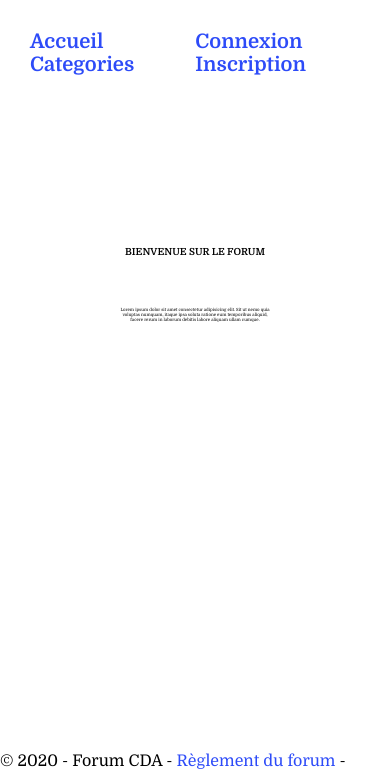
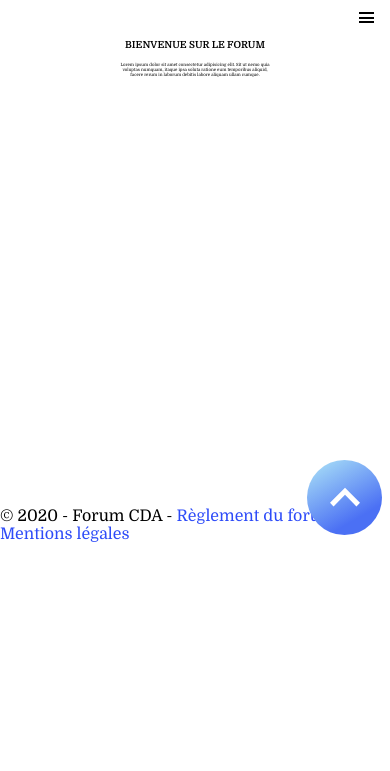
Before and after one commit to Zicka67/forumPlateau, a PHP site: page / in a window 390 px wide. Shown: the top 771 px of the page. Run offline with PHP 8.4, Linux system fonts and the light colour scheme; some libraries are stand-ins or nearby versions.

Commit message:
Ajout de class + css + responsive et menu burger ( terminé a 90% )

```diff
--- a/public/css/style.css
+++ b/public/css/style.css
@@ -34,17 +38,22 @@ header nav {
     font-size: 20px;
 }
 
-#nav-left{
-    margin: 30px 0 50px 30px;
+.nav-left ul {
+   margin-top: 2vw;
+   margin-left: 2vw;
 }
 
-#nav-left a{
-    margin-right: 15px;
-    font-weight: bold;
+.nav-left a{
+    /* margin-right: 15px;
+    font-weight: bold; */
 }
 
-#nav-right{
-    margin: 30px 50px 0 30px;
+.nav-right {
+    display: flex;
+    margin-top: 2vw;
+    margin-right: 3vw;
+    /* background-color: bisque; */
+    width: 12vw;
  }
 
 #nav-right a{
@@ -63,11 +72,14 @@ header nav {
 
 .center {
     display: flex;
+    width: 50vw;
+    font-size: 40px;
+    margin: 0 auto 3vw auto;
+    padding-top: 10vw;
+
     justify-content: center;
-    margin-bottom: 50px;
-    margin-top: 120px;
-    font-size: 40px;
 }
+
 
 #forum p{
     margin: 0 auto;
@@ -867,7 +900,7 @@ footer {
     bottom: 2vw;
 }
 
-  button svg {
+.toTop svg {
     fill: white;
     width: 30px;
     height: 30px;
@@ -875,7 +908,7 @@ footer {
     transform: translateX(-50%) translateY(-50%);
 }
 
-  button:before {
+.toTop:before {
     position: absolute;
     transform: translateX(-50%) translateY(45px);
     font-size: 15px;
@@ -906,8 +939,95 @@ footer {
     100% {transform: translateX(-50%) translateY(-50%)}
 }
 
-  button:focus {
+.toTop:focus {
     outline: none;
 }
 
 /* ********************************* BURGER + RESPONSIVE ************************** */
+
+
+.menu-burger {
+    cursor: pointer;
+    display: none;
+    width: 4vw;
+    height: 3vw;
+    position: relative;
+    float: right;
+    margin-right: 4vw;
+    margin-top: 3vw;
+}
+.ligne-burger {
+    background-color: #000;
+    height: 2px;
+    width: 100%;
+    position: absolute;
+    transition: all 0.3s;
+}
+
+.ligne-burger:nth-child(1) {
+    top: 0;
+}
+
+.ligne-burger:nth-child(2) {
+    top: 50%;
+    transform: translateY(-50%);
+}
+
+.ligne-burger:nth-child(3) {
+    bottom: 0;
+}
+
+.menu-navigation {
+    float: right;
+}
+
+.menu-navigation ul {
+    list-style-type: none;
+    padding: 0;
+    display: flex;
+}
+
+.menu-navigation li {
+    padding: 10px;
+}
+
+.menu-navigation a {
+    text-decoration: none;
+    color: #000;
+}
+
+
+@media screen and (max-width: 1050px) {
+    .menu-burger {
+        display: inline-block;
+    }
+
+    .menu-navigation {
+        display: none;
+    }
+
+    .menu-navigation-active {
+        display: block;
+        float: none;
+    }
+
+    .menu-navigation ul {
+        display: block;
+    }
+
+    .menu-navigation li {
+        padding: 10px 0;
+    }
+    .center {
+        padding-left: 8vw;
+    }
+
+    .nav-right {
+        display: flex;
+        flex-direction: column;
+        margin-top: 2vw;
+        margin-right: 3vw;
+        /* background-color: bisque; */
+        width: 12vw;
+     }
+}
--- a/view/forum/editTopic.php
+++ b/view/forum/editTopic.php
@@ -6,7 +6,7 @@ if(isset($_SESSION["user"])){
 
     <h1 class="categoryList">EDIT TOPIC</h1>
 
-        <form method="POST" action="index.php?ctrl=Forum&action=addTopic&id=<?=$category->getId()?>"> <!-- Redirection vers l'id de la catégorie -->
+        <form method="POST" action="index.php?ctrl=Forum&action=addTopic&id=<?= $category->getId() ?>">
                 <div class="containerMain">
                         <div class="topicContainerAdd">
                                 <label for="">
--- a/view/forum/listPostsByIdTopic.php
+++ b/view/forum/listPostsByIdTopic.php
@@ -8,7 +8,7 @@ $countPosts = 0;
 ?>
 
 
-<h1 class="categoryList">La liste des messages dans le <?= $topic->getTitle() ?></h1>
+<h1 class="postList">La liste des messages dans le <?= $topic->getTitle() ?></h1>
 
 <?php
 if (!$posts) { ?>
--- a/view/layout.php
+++ b/view/layout.php
@@ -6,12 +6,13 @@
     <meta http-equiv="X-UA-Compatible" content="ie=edge">
     <script src="https://cdn.tiny.cloud/1/zg3mwraazn1b2ezih16je1tc6z7gwp5yd4pod06ae5uai8pa/tinymce/5/tinymce.min.js" referrerpolicy="origin"></script>
     <link rel="stylesheet" href="https://cdnjs.cloudflare.com/ajax/libs/font-awesome/6.4.0/css/all.min.css" integrity="sha512-iecdLmaskl7CVkqkXNQ/ZH/XLlvWZOJyj7Yy7tcenmpD1ypASozpmT/E0iPtmFIB46ZmdtAc9eNBvH0H/ZpiBw==" crossorigin="anonymous"/>
-    <link rel="stylesheet" href="public\css\style.css">
+    <link rel="stylesheet" href="public/css/style.css">
     <link rel="preconnect" href="https://fonts.googleapis.com">
     <link rel="preconnect" href="https://fonts.gstatic.com" crossorigin>
     <link href="https://fonts.googleapis.com/css2?family=Domine:wght@400;500;600;700&display=swap" rel="stylesheet">
     <!-- <link rel="stylesheet" href="<?= PUBLIC_DIR ?>/css/style.css">-->
     <title>FORUM</title>
+    <script src="public/script/script.js"></script>
 </head>
 <body>
     <div id="wrapper">
@@ -21,42 +22,43 @@
             <h3 class="message" style="color: red"><?= App\Session::getFlash("error") ?></h3>
             <h3 class="message" style="color: green"><?= App\Session::getFlash("success") ?></h3>
             <header>
-                <nav>
-                    <div id="nav-left">
-                        <a href="index.php">Accueil</a>
-                        <a href="index.php?ctrl=Forum&action=listCategories">Categories</a>
-                        <?php
+            <div class="menu-burger">
+                <div class="ligne-burger"></div>
+                <div class="ligne-burger"></div>
+                <div class="ligne-burger"></div>
+            </div>
 
-                        if(App\Session::isAdmin()){
-                         ?>
-                           <!-- <a href="index.php?ctrl=Forum&action=addTopic">Edit un topic</a> -->
-                           <a href="index.php?ctrl=Forum&action=addCategory">Ajouter une categorie</a>
-                           <a href="index.php?ctrl=Security&action=listUsers">Liste des utilisateurs</a>
-                          <?php
-                        }
-                        ?>
+                <nav class="menu-navigation">
+                    <div class="nav-left">
+                        <ul class="">
+                            <li><a href="index.php">Accueil</a></li>
+                            <li><a href="index.php?ctrl=Forum&action=listCategories">Categories</a></li>
+
+                            <?php if(App\Session::isAdmin()){ ?>
+                            <li><a href="index.php?ctrl=Forum&action=addCategory">Ajouter une categorie</a></li>
+                            <li><a href="index.php?ctrl=Security&action=listUsers">Liste des utilisateurs</a></li>
+
+                            <?php } ?>
+                        </ul>
                     </div>
-                    <div id="nav-right">
-                    <?php
+                    <div class="nav-right">
 
-                        if(App\Session::getUser()){
-                            ?>
-                            <a href="index.php?ctrl=Security&action=showProfile"><span class="fas fa-user"></span> <?= App\Session::getUser()?></a>
-                            <a href="index.php?ctrl=Security&action=logout">Déconnexion</a>
-                            <?php
-                        }
-                        else{
-                            ?>
-                            <a href="index.php?ctrl=Security&action=login">Connexion</a>
-                            <a href="index.php?ctrl=Security&action=addUser">Inscription</a>
-                            <!-- <a href="index.php?ctrl=forum&action=listCategories">la liste des categories</a> -->
-                        <?php
-                        }
+                        <?php if(App\Session::getUser()){ ?>
+                        <ul class="">
+                            <li><a href="index.php?ctrl=Security&action=showProfile"><span class="fas fa-user"></span> <?= ucfirst(App\Session::getUser()) ?></a></li>
+                            <li><a href="index.php?ctrl=Security&action=logout">Déconnexion</a></li>
+
+                            <?php }  else { ?>
+
+                            <li> <a href="index.php?ctrl=Security&action=login">Connexion</a></li>
+                            <li><a href="index.php?ctrl=Security&action=addUser">Inscription</a></li>
+                        </ul>
+                        <?php } ?>
+
+                    </div>
+                </nav>
 
 
-                    ?>
-                    </div>
-                </nav>
             </header>
 
             <!-- $page qui était $content dans cinema, ob start + ob clean dans l'index -->
@@ -64,19 +66,37 @@
             <!-- Le contenu entre le header et le footer -->
                 <?= $page ?>
             </main>
-
         </div>
+    </div>
         <footer>
             <p>&copy; 2020 - Forum CDA - <a href="/home/forumRules.html">Règlement du forum</a> - <a href="">Mentions légales</a></p>
+        <button class="noselect toTop"><svg width="24" height="24" viewBox="0 0 24 24"><path d="M0 16.67l2.829 2.83 9.175-9.339 9.167 9.339 2.829-2.83-11.996-12.17z"/></svg></button>
             <!--<button id="ajaxbtn">Surprise en Ajax !</button> -> cliqué <span id="nbajax">0</span> fois-->
         </footer>
-    </div>
     <script
         src="https://code.jquery.com/jquery-3.4.1.min.js"
         integrity="sha256-CSXorXvZcTkaix6Yvo6HppcZGetbYMGWSFlBw8HfCJo="
         crossorigin="anonymous">
     </script>
     <script>
+
+document.querySelector(".menu-burger").addEventListener("click", function() {
+    const nav = document.querySelector(".menu-navigation");
+    const burger = document.querySelectorAll(".ligne-burger");
+
+    nav.classList.toggle("menu-navigation-active");
+
+    burger[0].classList.toggle("ligne-burger-rotate1");
+    burger[1].classList.toggle("ligne-burger-hidden");
+    burger[2].classList.toggle("ligne-burger-rotate2");
+
+    if (nav.style.display === "none") {
+      nav.style.display = "block";
+    } else {
+      nav.style.display = "none";
+    }
+  });
+
 
         $(document).ready(function(){
             $(".message").each(function(){
```
Also changed, not shown: other parts of public/css/style.css (+31 -6 lines), view/forum/listTopicsByIdCategory.php (+9 -5 lines). Lines whose indentation alone changed are shown as unchanged.
